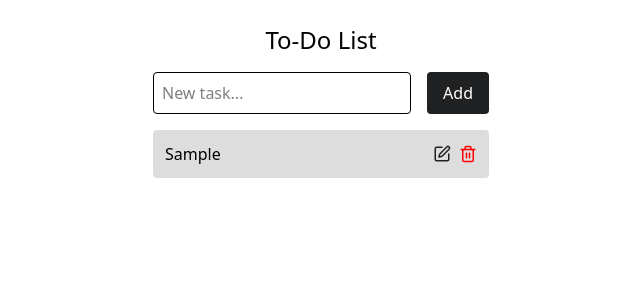
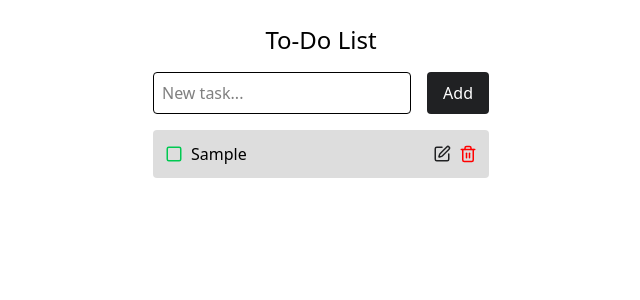
Before and after one commit to arismoraitis/scope-todolist, a React (Vite) app: page / in a window 1280 px wide. Both pictures are taken after typing "Sample" into the empty fields and a click on the button "Add". Shown: the top 300 px of the page, without its empty margins (319-959 px from the left). Built offline with nearby package versions, Linux system fonts and the light colour scheme.

Commit message:
feat: add toggle completed task functionality

```diff
--- a/src/components/Todo.tsx
+++ b/src/components/Todo.tsx
@@ -15,6 +15,7 @@ const todoReducer = (state: TodoProps[], action: Action): TodoProps[] => {
                 {
                     id: Date.now(),
                     text: action.payload,
+                    completed: false,
                 }
             ];
 
@@ -26,6 +27,12 @@ const todoReducer = (state: TodoProps[], action: Action): TodoProps[] => {
             item.id === action.payload.id
                 ? { ...item, text: action.payload.newText }
                 : item
+            )
+        case "COMPLETE":
+            return state.map(item =>
+                item.id === action.payload
+                    ? { ...item, completed: !item.completed }
+                    : item
             )
 
         default:
--- a/src/components/TodoList.tsx
+++ b/src/components/TodoList.tsx
@@ -1,9 +1,6 @@
 
 import { useState} from "react";
-import {Trash2} from "lucide-react";
-import {Edit} from "lucide-react";
-import {Save} from "lucide-react";
-import {X} from "lucide-react";
+import {Square, Trash2, Edit, Save, X, CheckSquare} from "lucide-react";
 import type {TodoListProps} from "../types.ts";
 
 
@@ -34,13 +31,20 @@ const TodoList = ({todos, dispatch}: TodoListProps) => {
         setEditText("");
     }
 
+    const handleToggle = (id: number) => {
+        dispatch({type: "COMPLETE", payload: id})
+    }
+
+
+
     return (
 
         <>
 <ul className="space-y-2">
 
     {todos.map(item => (
-    <li key={item.id} className="flex items-center justify-between bg-scope-gray p-3 rounded">
+    <li key={item.id}
+        className={`flex items-center justify-between bg-scope-gray p-3 rounded ${item.completed ? "opacity-60 line-through" : ""}`}>
 
         {
             editId === item.id ? (
@@ -69,7 +73,20 @@ const TodoList = ({todos, dispatch}: TodoListProps) => {
                 </>
             ) :
                 <>
+                    <div className="flex item-center gap-2 flex-1">
+                    <button
+                    className="text-green-500"
+                    onClick={() => handleToggle(item.id)}
+                    >
+                        {item.completed ? (
+                     <CheckSquare size={18}/>
+                            ): (
+                     <Square size={18}/>)}
+
+                    </button>
+
                     <span>{item.text}</span>
+                    </div>
                     <div className="flex gap-2">
                         <button
                             onClick={() => handleEdit(item.id, item.text)}
--- a/src/types.ts
+++ b/src/types.ts
@@ -1,12 +1,15 @@
 export type TodoProps = {
     id: number;
     text: string;
+    completed: boolean;
 }
 
 export type Action =
     | {type: "ADD"; payload: string}
     | {type: "DELETE"; payload: number}
-    | {type: "EDIT"; payload: {id: number; newText: string}};
+    | {type: "EDIT"; payload: {id: number; newText: string}}
+    | {type: "COMPLETE"; payload: number}
+
 
 export type TodoFormProps = {
     dispatch: React.Dispatch<Action>;
```
